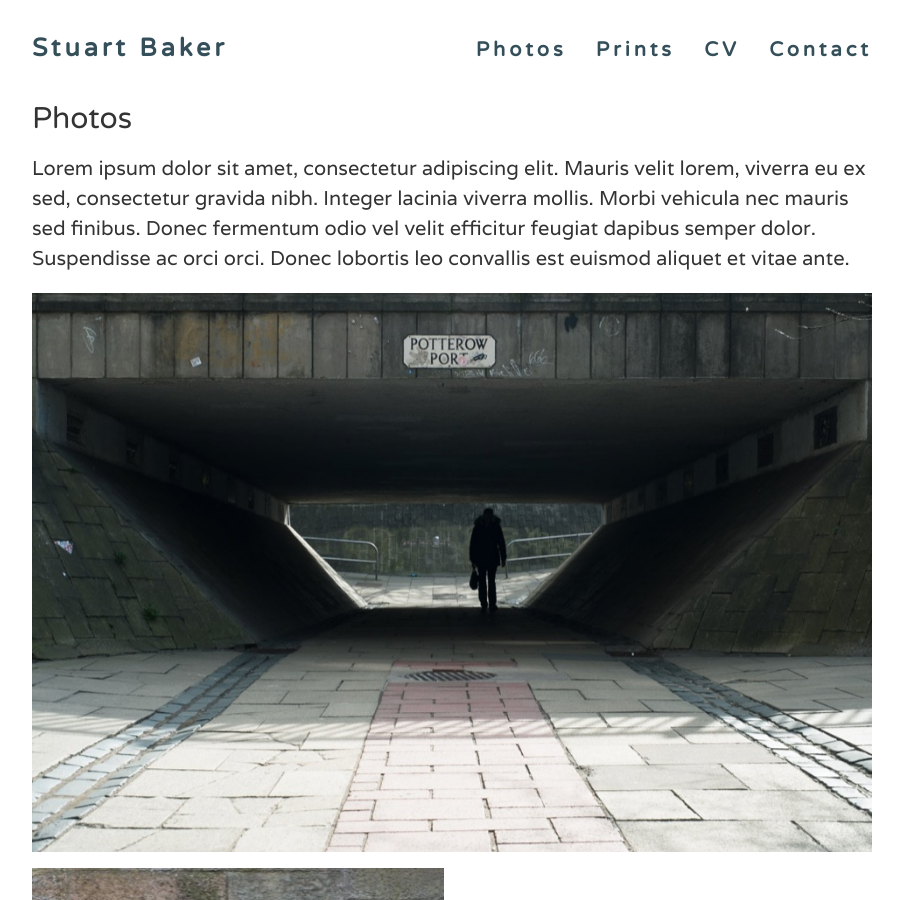
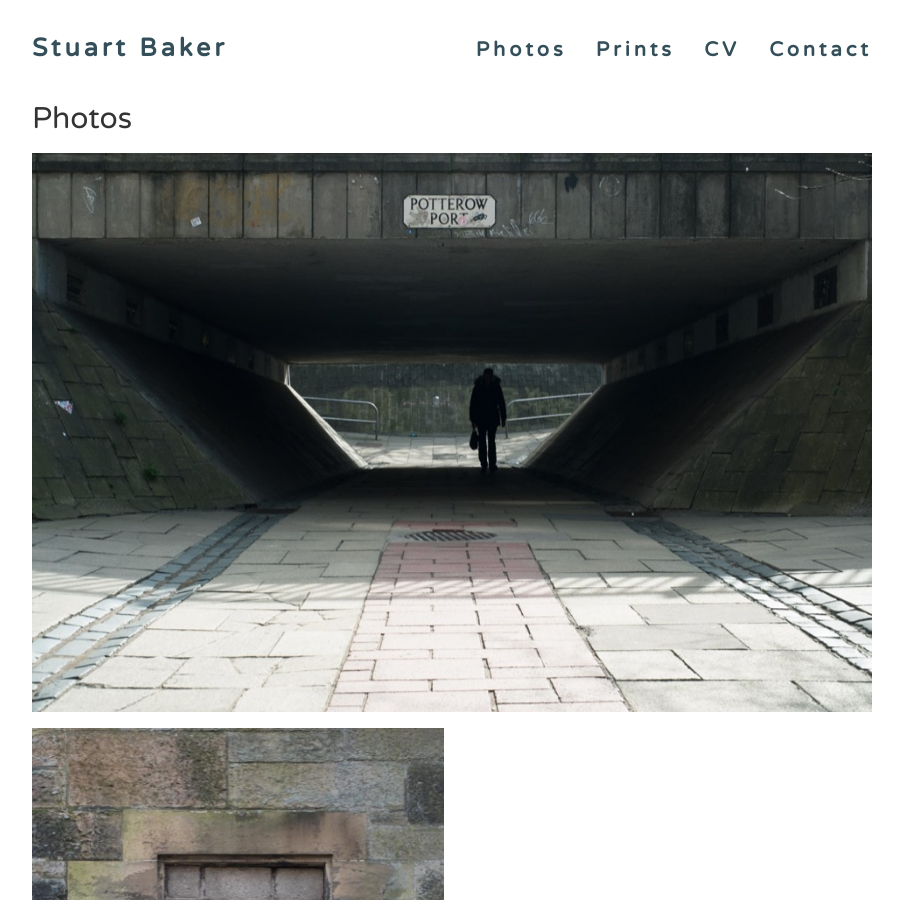
Before and after one commit to smbkr/smbkr.github.io, a Jekyll site: the page built from photos.md, in a window 1280 px wide and 900 px high. Shown: the whole window, without its empty margins (188-1091 px from the left). Built offline with Jekyll 4.4.1, drawn with Linux system fonts in a browser that asks for light colours; nearby versions of some CDN libraries.

Commit message:
removed placeholder text from photos page, moved new window icon inside link for cv on homepage

```diff
--- a/index.html
+++ b/index.html
@@ -5,7 +5,7 @@
 
 <div class="home">
 
-	<p>I am an Edinburgh-based <a href="/photos/">photographer</a>, interested in public life, man-made & urban spaces. I have some <a href="/photos/prints/">prints</a> available. If you'd like to know more, you can check out my <a href="cv-stuart-baker.pdf" target="new">CV</a> <i class="fa fa-external-link lighter"></i> or <a href="/contact/">get in touch</a>.
+	<p>I am an Edinburgh-based <a href="/photos/">photographer</a>, interested in public life, man-made & urban spaces. I have some <a href="/photos/prints/">prints</a> available. If you'd like to know more, you can check out my <a href="cv-stuart-baker.pdf" target="new">CV <i class="fa fa-external-link lighter"></i></a>  or <a href="/contact/">get in touch</a>.
 	</p>
 
 </div>
--- a/photos.md
+++ b/photos.md
@@ -4,4 +4,3 @@
 permalink: /photos/
 gallery: photos
 ---
-Lorem ipsum dolor sit amet, consectetur adipiscing elit. Mauris velit lorem, viverra eu ex sed, consectetur gravida nibh. Integer lacinia viverra mollis. Morbi vehicula nec mauris sed finibus. Donec fermentum odio vel velit efficitur feugiat dapibus semper dolor. Suspendisse ac orci orci. Donec lobortis leo convallis est euismod aliquet et vitae ante.
```
